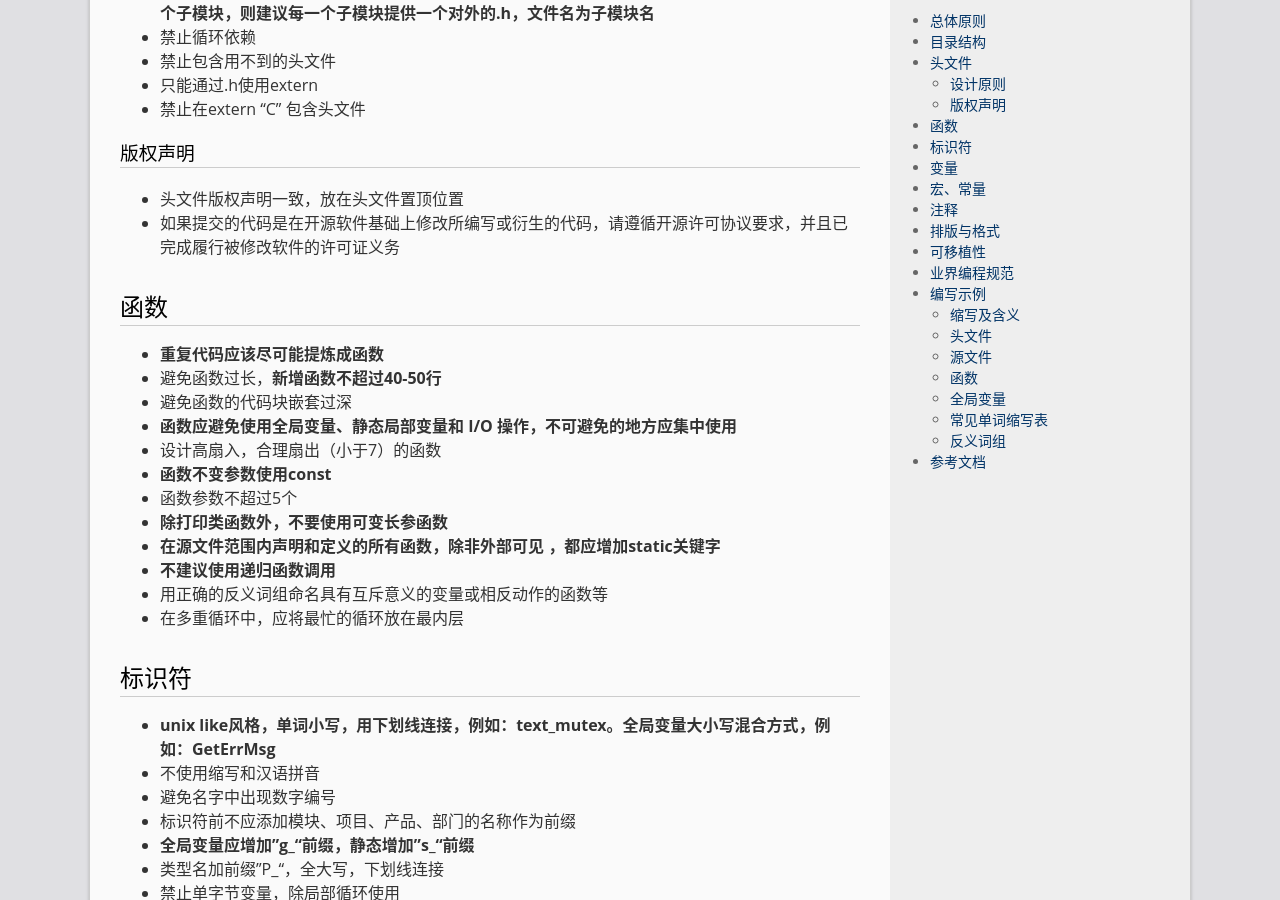
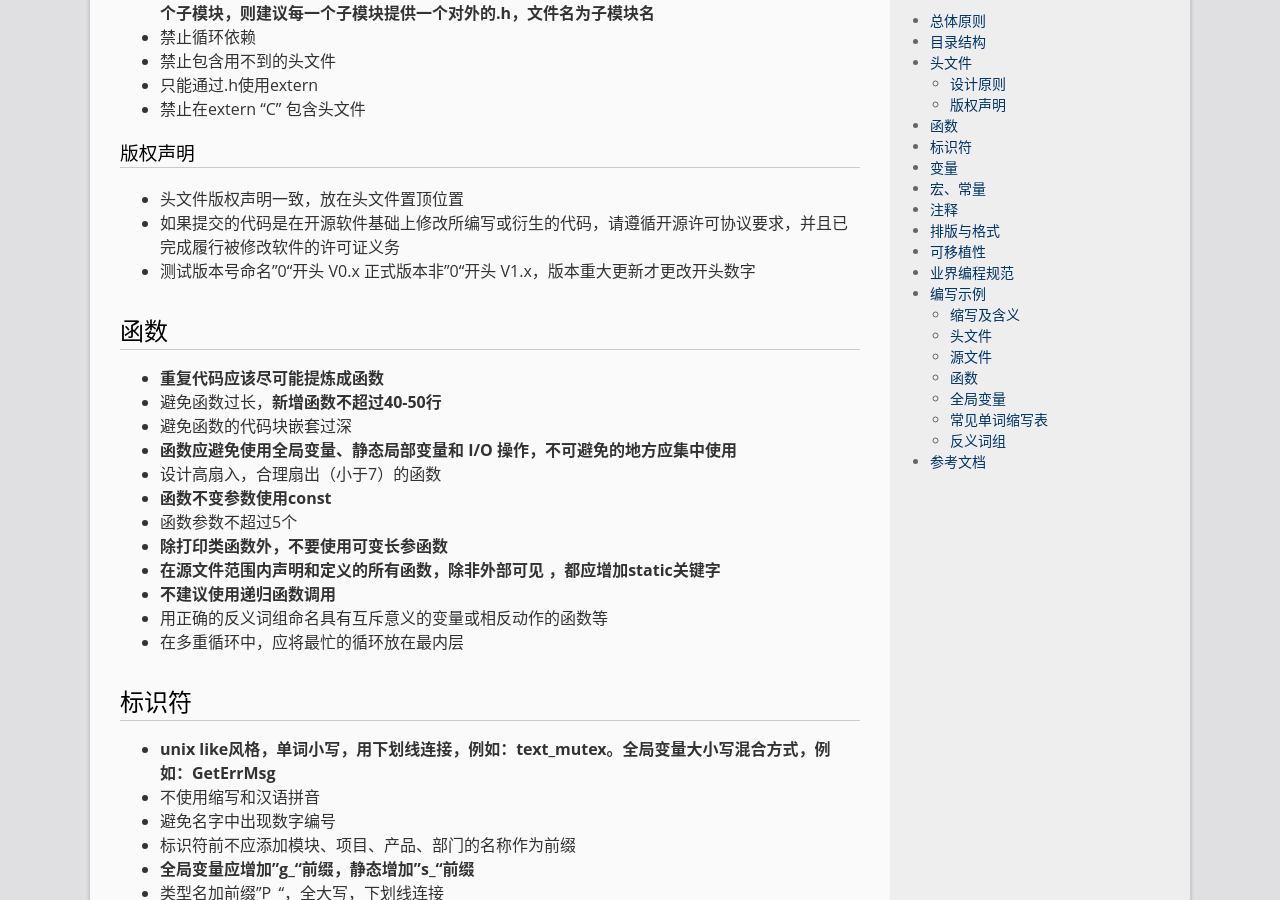
Before and after one commit to LonlyStack/LonlyPan.github.io, a Jekyll site: the page built from _posts/2019-9-3-编码规范.md, in a window 1280 px wide and 900 px high, scrolled down 830 px. Built offline with Jekyll 4.4.1, drawn with Linux system fonts in a browser that asks for light colours.

Commit message:
修改文件: _posts/2019-9-3-编码规范.md

```diff
--- a/_posts/2019-9-3-编码规范.md
+++ b/_posts/2019-9-3-编码规范.md
@@ -31,6 +31,7 @@ categories:  C/C++
 ### 版权声明
 * 头文件版权声明一致，放在头文件置顶位置
 * 如果提交的代码是在开源软件基础上修改所编写或衍生的代码，请遵循开源许可协议要求，并且已完成履行被修改软件的许可证义务
+* 测试版本号命名”0“开头 V0.x   正式版本非”0“开头  V1.x，版本重大更新才更改开头数字
 
 ## 函数
 * **重复代码应该尽可能提炼成函数**
```
